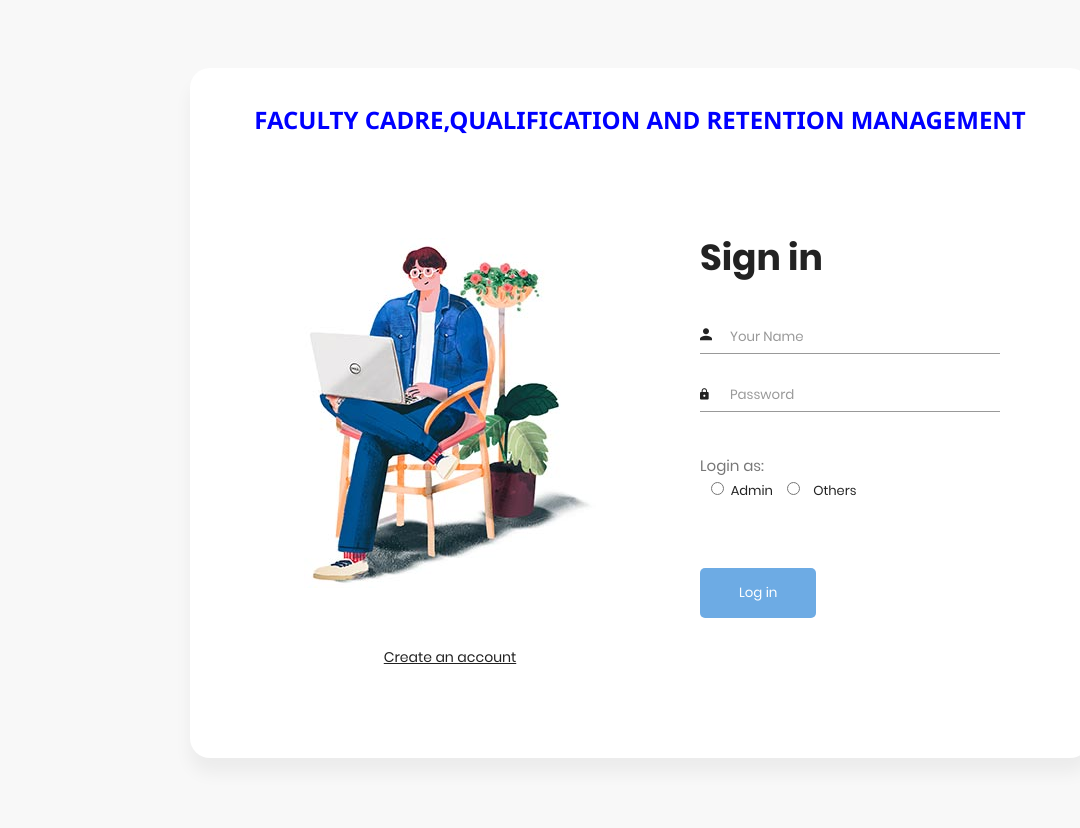
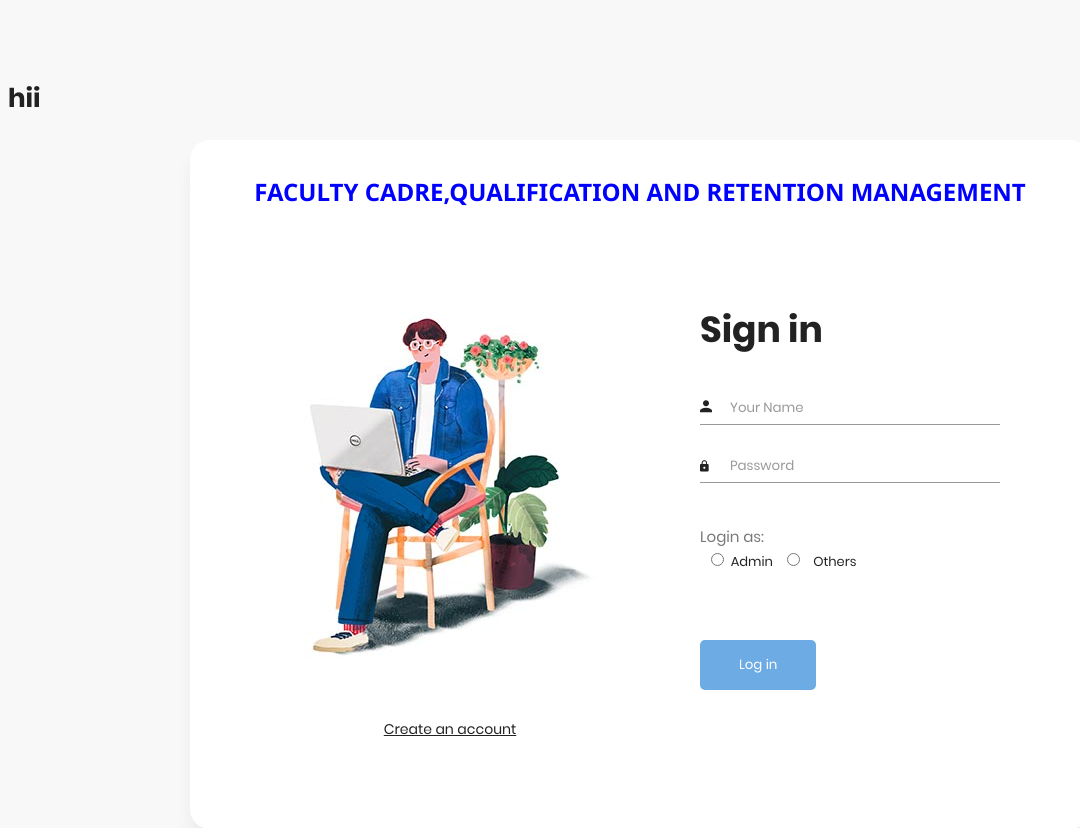
Before and after one commit to jaybhogadi/FacultyManagementSystem, a Django app: page / in a window 1280 px wide. Shown: the top 828 px of the page, without its empty margins (0-1080 px from the left). Before the commit the page ends 664 px from the top, so only its background shows below. Run offline with Django 3.2, Linux system fonts and the light colour scheme; some libraries are stand-ins or nearby versions.

Commit message:
second commit

```diff
--- a/templates/login.html
+++ b/templates/login.html
@@ -18,6 +18,7 @@
 <body>
 
 	<div class="main">
+		<h1>hii</h1>
 
 		<!-- Sing in  Form -->
 		<section class="sign-in">
```
